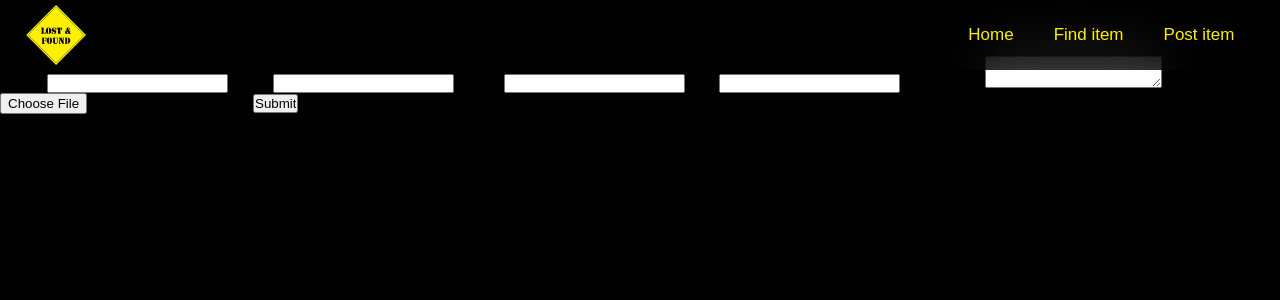
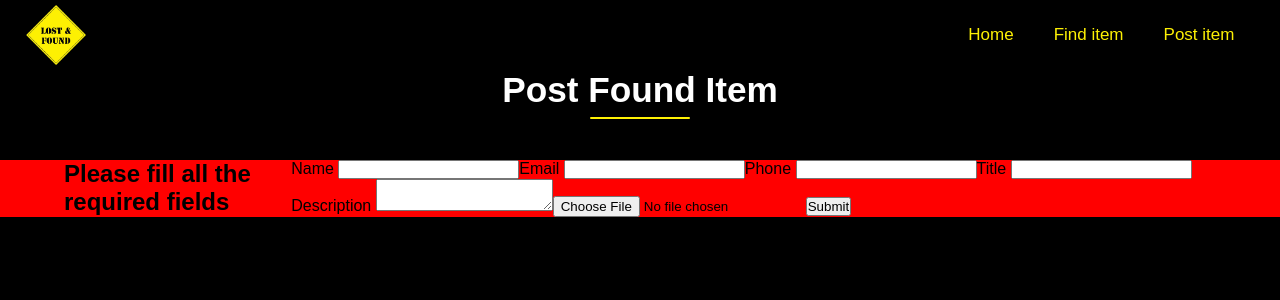
Before and after one commit to arjuncvinod/Lost-And-Found, a React (Create React App) app: page /post in a window 1280 px wide. Shown: the top 300 px of the page. Built offline with nearby package versions, Linux system fonts and the light colour scheme.

Commit message:
post item style updated

```diff
--- a/src/App.css
+++ b/src/App.css
@@ -170,3 +170,17 @@ line-height: 1.5;
     min-width:300px;
     height: 0;
 }
+
+/* -----------------------------------Post item page ----------------------------- */
+
+#postItem section{
+    margin-top: 70px;
+}
+.form-container{
+    width:100vw;
+    padding: 0 5%;
+    /* height: 40vw; */
+    background-color: red;
+    display: flex;
+    justify-content: center;
+}
--- a/src/pages/Post.jsx
+++ b/src/pages/Post.jsx
@@ -1,14 +1,14 @@
 import Navbar from "../components/Navbar"
-import Form from "../components/Form"
+// import Form from "../components/Form"
 
 export default function Post(){
     return (
-      <main>
+      <main id="postItem">
         <Navbar />
-        <section id="postItem">
-        <h1>Post Found Item</h1>
+        <section >
+        <h1 className="lfh1">Post Found Item</h1>
         <div className="form-container">
-          <h1>Please fill all the required fields</h1>
+          <h2>Please fill all the required fields</h2>
           <form action="">
             <label htmlFor="">Name </label> <input type="text" />
             <label htmlFor="">Email </label> <input type="email" />
```
